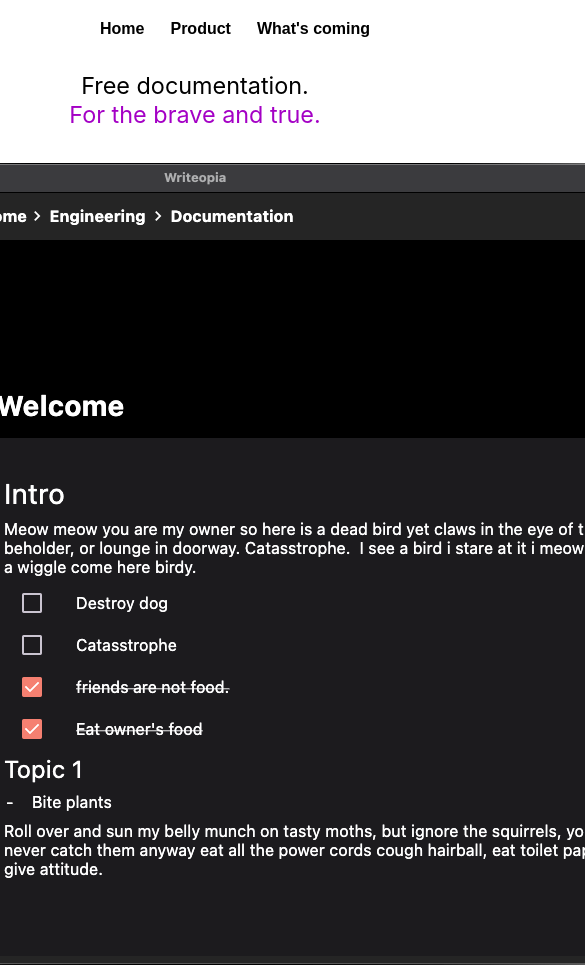
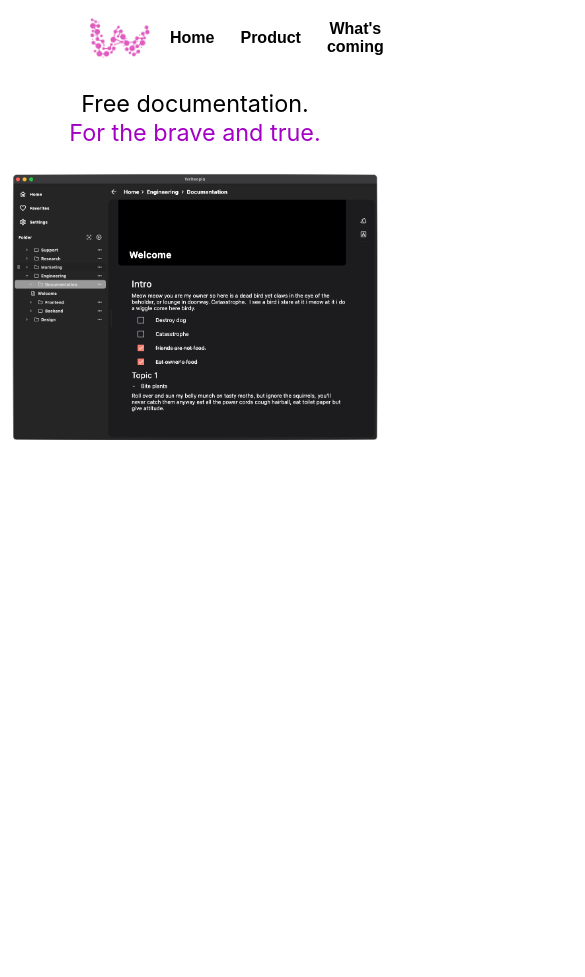
Before and after one commit to leandroBorgesFerreira/WriteopiaLandingPage, a React (Create React App) app: page / in a window 390 px wide. Shown: the top 977 px of the page, 585 px wide, since content can reach past the window. After the commit the page ends 844 px from the top, so only its background shows below. Built offline with nearby package versions, Linux system fonts and the light colour scheme.

Commit message:
logo and responsive iamge

```diff
--- a/src/App.css
+++ b/src/App.css
@@ -11,8 +11,15 @@
   display: flex;
   font-size: calc(2vmin);
   color: black;
-  margin-top: 10px;
+  padding-top: 10px;
   padding-left: 90px;
+  align-items: center;
+}
+
+.header-logo {
+  width: auto;
+  height: 40px;
+  margin-right: 10px;
 }
 
 .highlight {
@@ -28,6 +35,14 @@
   justify-content: center;
   font-size: calc(6vmin);
   color: black;
+  width: 100%;
+
+}
+
+.responsive-image {
+  width: 95%; /* Image takes full width of the container */
+  max-width: 1200px;
+  height: auto; /* Maintain aspect ratio */
 }
 
 .subheader-title {
--- a/src/header/Header.js
+++ b/src/header/Header.js
@@ -3,6 +3,7 @@ import '../App.css';
 function Header() {
   return (
       <header className="header">
+        <img className='header-logo' src="/logo.png" alt="Writeopia logo" />
         <button className="header-button">Home</button>
         <button className="header-button">Product</button>
         <button className="header-button">What's coming</button>
--- a/src/subHeader/SubHeader.js
+++ b/src/subHeader/SubHeader.js
@@ -5,7 +5,7 @@ function SubHeader() {
       <div className="subheader">
         <p className='subheader-title '>Free documentation. <span className="highlight">For the brave and true.</span> </p>
 
-        <img src="/usage_screenshot.png" alt="Screenshot of Writeopia" />
+        <img src="/usage_screenshot.png" className='responsive-image' alt="Screenshot of Writeopia" />
       </div>
   );
 }
```
Also changed, not shown: public/logo.png (added).
